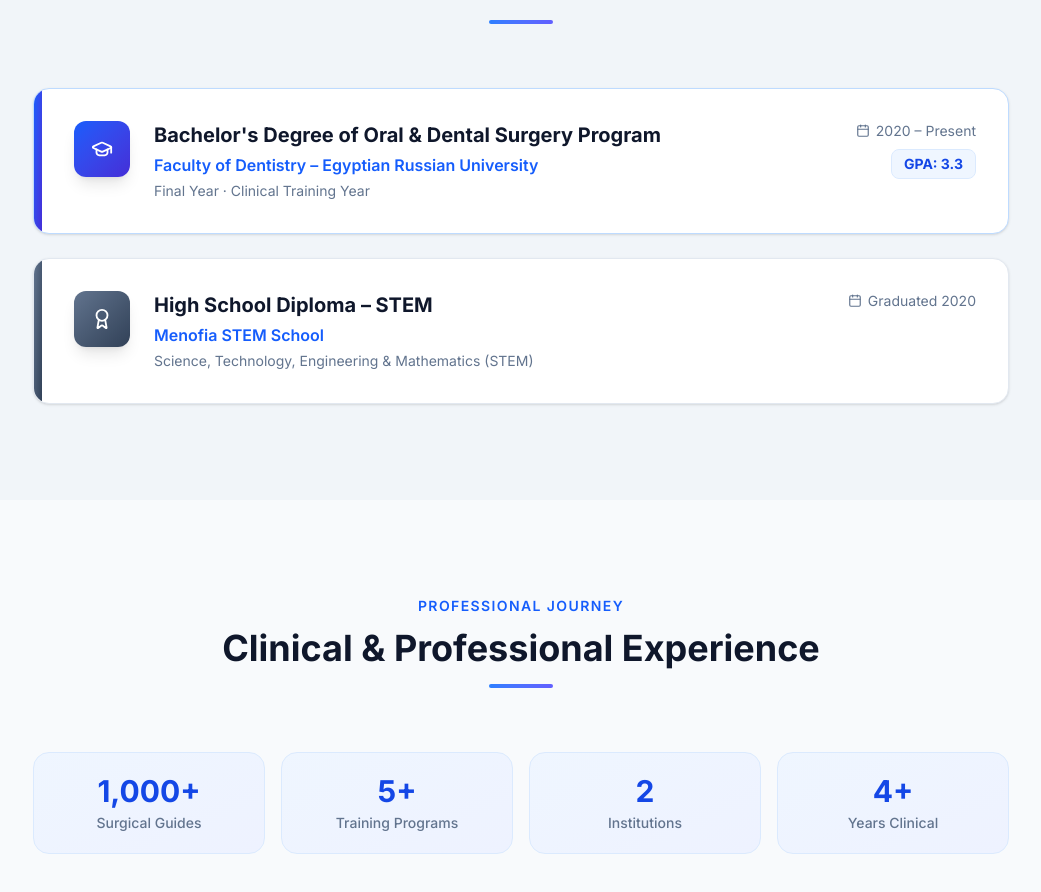
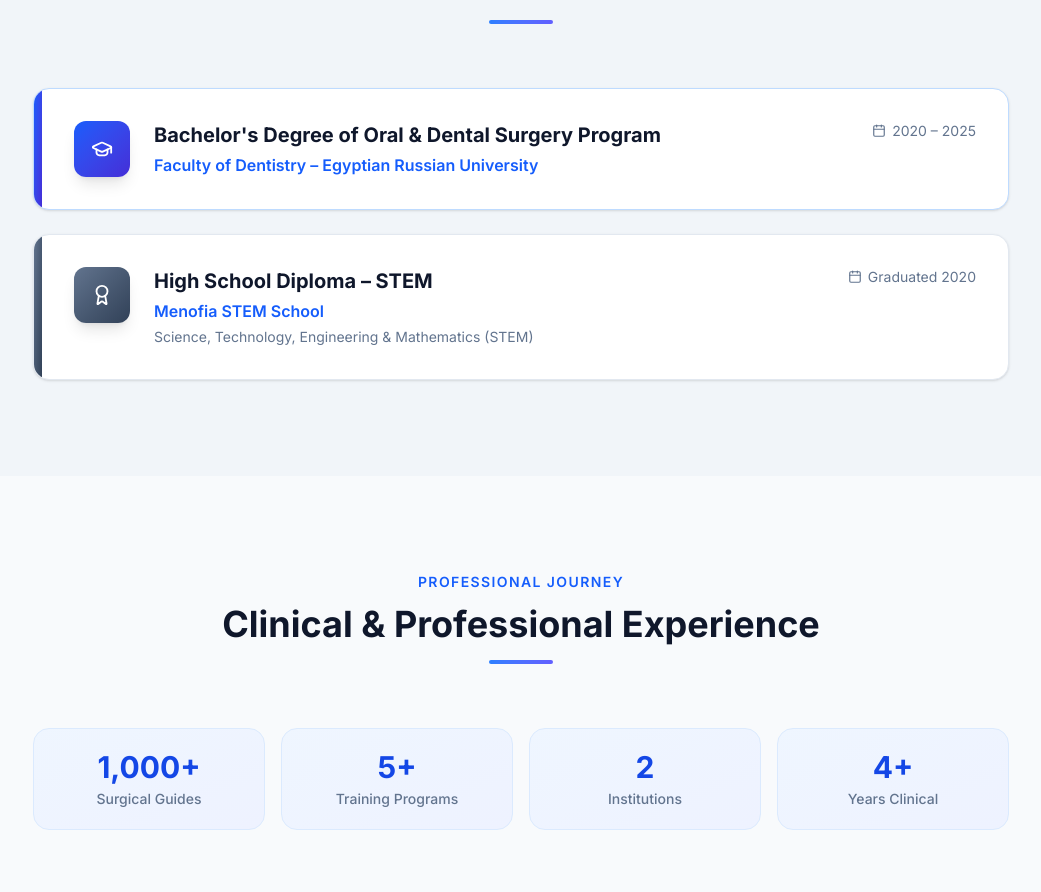
Before and after one commit to ghadaobia-hash/Dr-Mahmoud-Abdo-Abo-Obia-dental-portfolio, a React (Vite) app: page / in a window 1280 px wide. Shown: the part 1951-2843 px from the top of the page, without its empty margins (119-1160 px from the left). Built offline with nearby package versions, Linux system fonts and the light colour scheme; no server answers; the database is empty.

Commit message:
Update portfolio

```diff
--- a/src/components/Education.jsx
+++ b/src/components/Education.jsx
@@ -5,9 +5,9 @@ const education = [
     icon: <GraduationCap size={22} />,
     degree: "Bachelor's Degree of Oral & Dental Surgery Program",
     institution: 'Faculty of Dentistry – Egyptian Russian University',
-    period: '2020 – Present',
-    detail: 'Final Year · Clinical Training Year',
-    gpa: 'GPA: 3.3',
+    period: '2020 – 2025',
+    detail: null,
+    gpa: null,
     color: 'from-blue-600 to-indigo-700',
     highlight: true,
   },
@@ -57,7 +57,7 @@ export default function Education() {
                       <div>
                         <h3 className="text-xl font-bold text-slate-900">{degree}</h3>
                         <p className="text-blue-600 font-semibold mt-1">{institution}</p>
-                        <p className="text-slate-500 text-sm mt-1">{detail}</p>
+                        {detail && <p className="text-slate-500 text-sm mt-1">{detail}</p>}
                       </div>
                       <div className="text-right shrink-0">
                         <div className="flex items-center gap-1.5 text-slate-500 text-sm">
```
